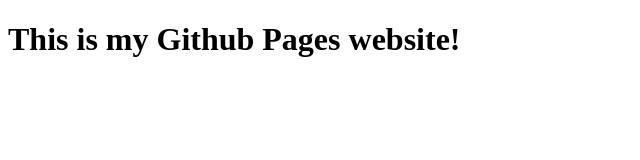
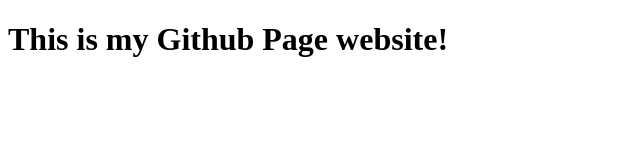
Before and after one commit to JaydenHo121/JaydenHo121.github.io, a plain HTML site: page index.html in a window 1280 px wide. Shown: the full height of the page, 0-640 px from the left. Drawn offline with Linux system fonts and the light colour scheme.

Commit message:
Change in letter

```diff
--- a/index.html
+++ b/index.html
@@ -6,6 +6,6 @@
         </title>
     </head>
     <body>
-        <h1>This is my Github Pages website!</h1>
+        <h1>This is my Github Page website!</h1>
     </body>
 </html>
```
